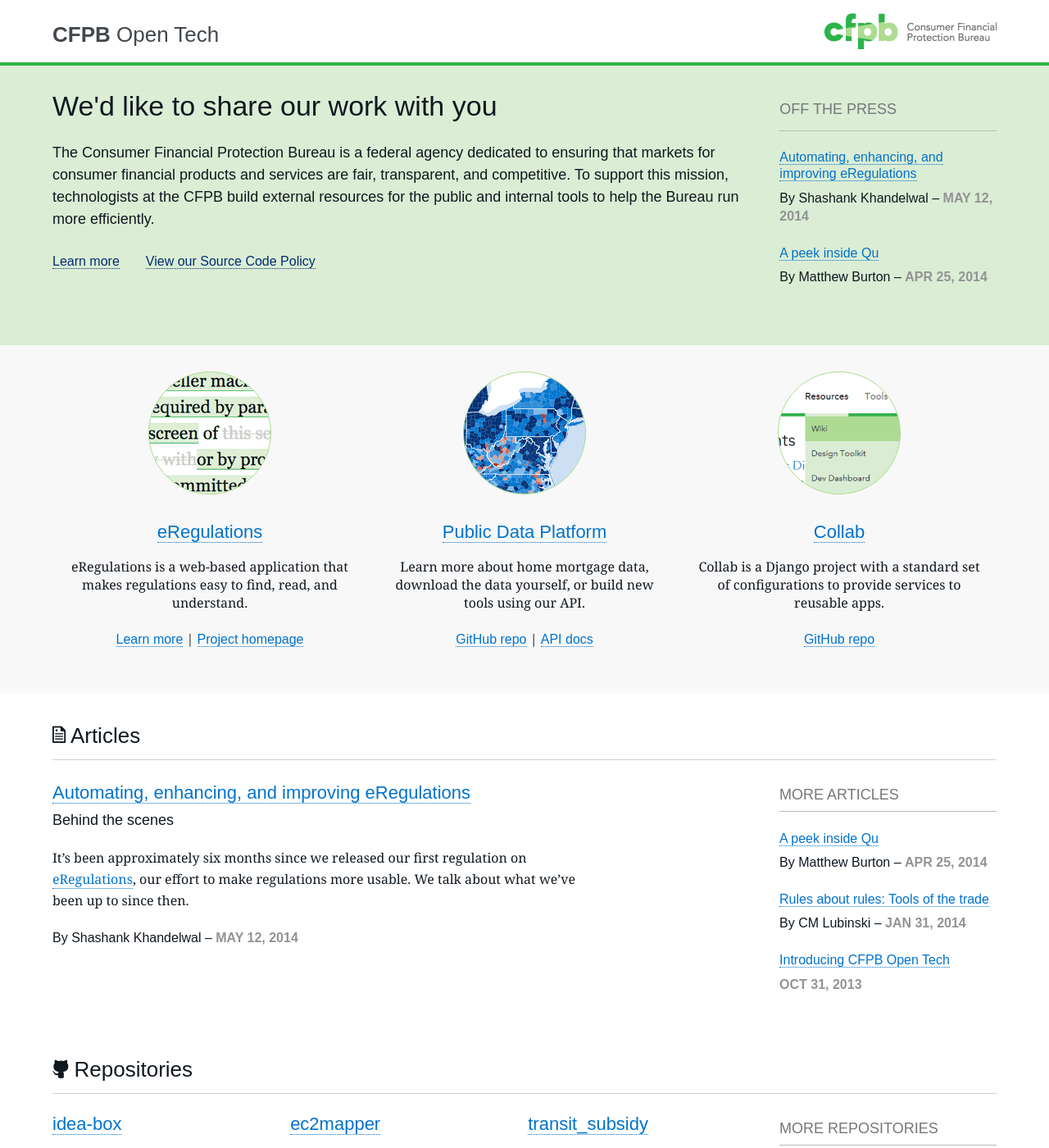
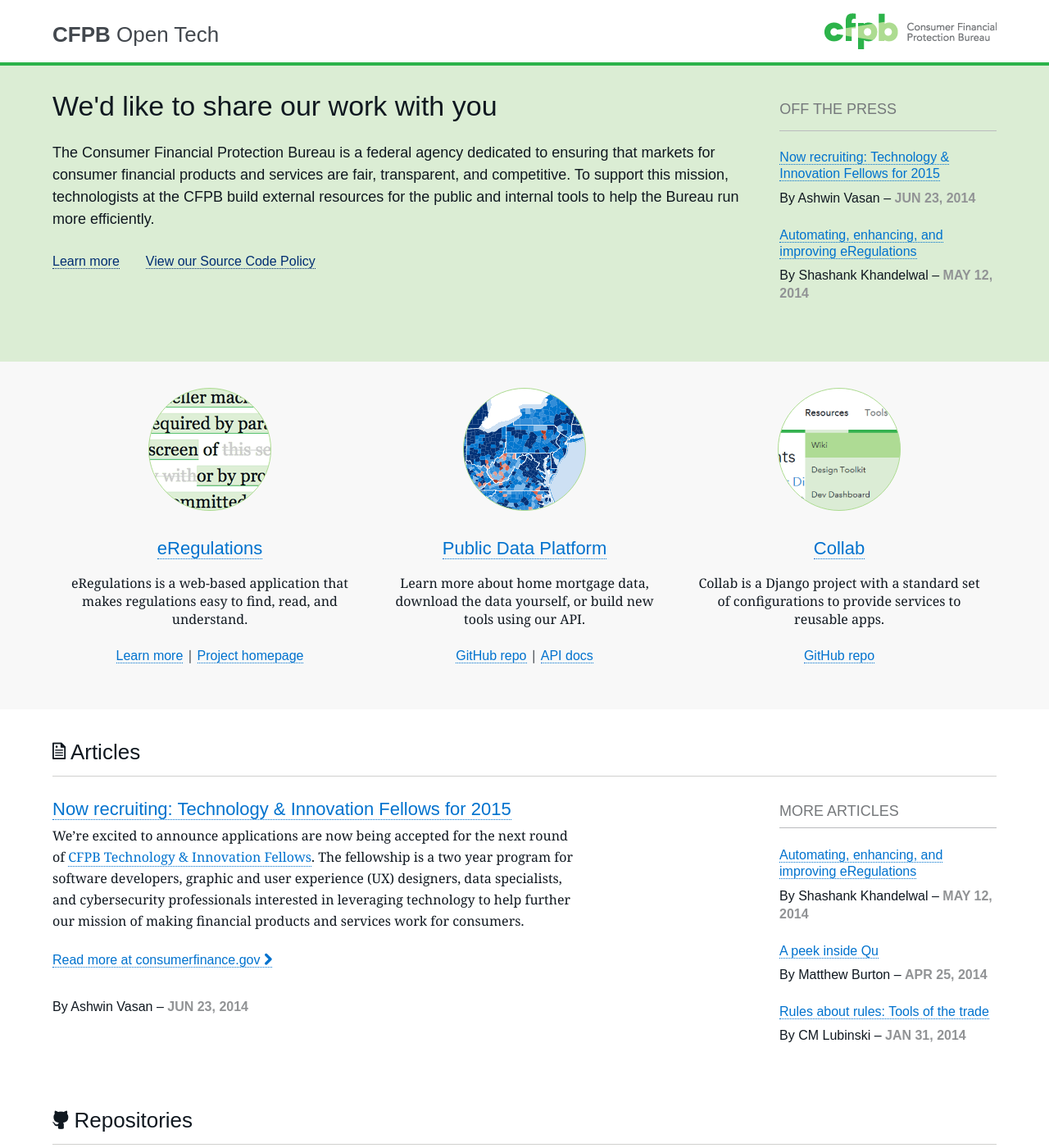
Before and after one commit to cfpb/cfpb.github.io, a Jekyll site: the page built from index.html, in a window 1280 px wide and 1400 px high. Shown: the whole window at 82% size. Built offline with Jekyll 4.4.1, drawn with Linux system fonts in a browser that asks for light colours; nearby versions of some CDN libraries; some web fonts are replaced; some of the changed lines change nothing that is shown.

Commit message:
Add link to 2015 Fellows recruiting post

```diff
--- /dev/null
+++ b/_posts/2014-06-23-now-recruiting-2015-fellows.md
@@ -0,0 +1,58 @@
+---
+published: true
+layout: post
+author: Ashwin Vasan
+title: "Now recruiting: Technology & Innovation Fellows for 2015"
+excerpt: |
+  We’re excited to announce applications are now being accepted for the next round of [CFPB Technology & Innovation Fellows](http://www.consumerfinance.gov/jobs/technology-innovation-fellows/). The fellowship is a two year program for software developers, graphic and user experience (UX) designers, data specialists, and cybersecurity professionals interested in leveraging technology to help further our mission of making financial products and services work for consumers.
+
+  [Read more at consumerfinance.gov <i class="icon-right"></i>](http://www.consumerfinance.gov/blog/now-recruiting-technology-innovation-fellows-for-2015/)
+  {: class="entry_read-more-link call-to-action__icon"}
+external-url: http://www.consumerfinance.gov/blog/now-recruiting-technology-innovation-fellows-for-2015/
+---
+
+We’re excited to announce applications are now being accepted for the next round of
+[CFPB Technology & Innovation Fellows](http://www.consumerfinance.gov/jobs/technology-innovation-fellows/). The fellowship is a two year program for software developers,
+graphic and user experience (UX) designers, data specialists,
+and cybersecurity professionals interested in leveraging technology to help
+further our mission of making financial products and services work for consumers.
+
+We’re looking for talented individuals with diverse backgrounds who embrace our mission
+and are excited about building technology and helping to build our organization.
+We expect the next group of fellows to begin work in January 2015.
+
+Since the program launched two years ago, fellows have been hard at work applying their talents
+to build amazing things to help financial products and services work for consumers.
+Today, I’m proud to share with you some of their work.
+
+Fellows have been instrumental in creating and building:
+
+- [An easy-to use online tool to visualize and track public mortgage data](http://www.consumerfinance.gov/hmda/)
+- [Ask CFPB](http://www.consumerfinance.gov/askcfpb/),
+  an interactive tool that includes over 1,000 frequently-asked questions and answers
+  to help consumers  find clear, unbiased answers to their financial questions
+  ([also available in Spanish](http://www.consumerfinance.gov/es/))
+- [eRegulations](http://www.consumerfinance.gov/eregulations/),
+  a tool that makes regulations easier to use by parsing public regulations,
+  and then presenting the information in a format that’s
+  easier to read, navigate, and understand
+- Consumer-friendly design that is being incorporated in all facets of our work,
+  such as forms that consumers use for
+  [submitting complaints](http://www.consumerfinance.gov/blog/now-recruiting-technology-innovation-fellows-for-2015/%22/complaint/),
+  the [college cost shopping sheet](http://collegecost.ed.gov/shopping_sheet.pdf)
+  and [student debt repayment tool](http://www.consumerfinance.gov/paying-for-college/repay-student-debt/),
+  or our public reports.
+
+Looking ahead, the next round of fellows will continue to build on these accomplishments
+as well as tackle new projects in areas such as building software for our website,
+developing consumer-friendly tools and materials, and supporting agency cybersecurity functions.
+
+Technology and innovation are fundamental to our ability to achieve our consumer protection mission.
+If you’re ready to serve the public and help us build amazing things,
+**[apply now or sign up here](http://www.consumerfinance.gov/jobs/technology-innovation-fellows/)**.
+
+Want to learn more? Check us out on [GitHub](https://github.com/cfpb)
+or peruse the rest of this site to learn more about the web applications
+our current fellows have developed, and check out our
+[Design Reel](https://www.youtube.com/watch?v=X078IIOqZGE) to see
+how current fellows have improved the ways consumers interact with the federal government.
--- a/index.html
+++ b/index.html
@@ -33,7 +33,11 @@
                         {% for post in site.posts limit:2 %}
                             <li class="sidebar_list_item">
                                 <h3 class="sidebar_list_item_head">
+                                {% if post.external-url %}
+                                    <a href="{{ post.external-url }}">
+                                {% else %}
                                     <a href="{{ post.url | remove_first:'/'}}/">
+                                {% endif %}
                                         {{ post.title }}
                                     </a>
                                 </h3>
@@ -106,7 +110,11 @@
                 {% for post in site.posts limit:1 %}
                     <article class="entry">
                         <h3 class="entry_title">
+                        {% if post.external-url %}
+                            <a href="{{ post.external-url }}">
+                        {% else %}
                             <a href="{{ post.url | remove_first:'/'}}/">
+                        {% endif %}
                                 {{ post.title }}
                             </a>
                         </h3>
```
